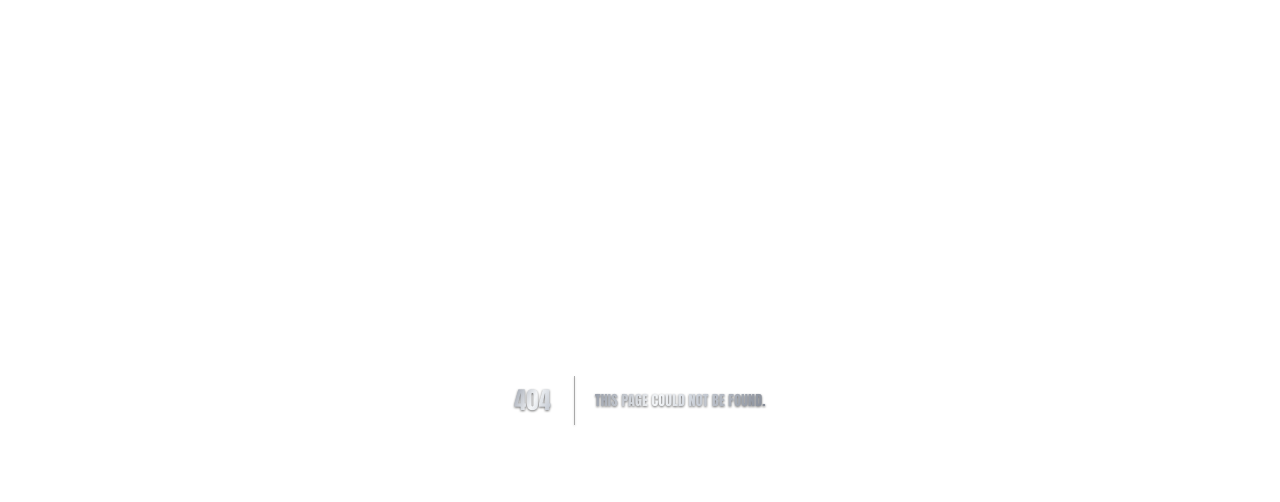
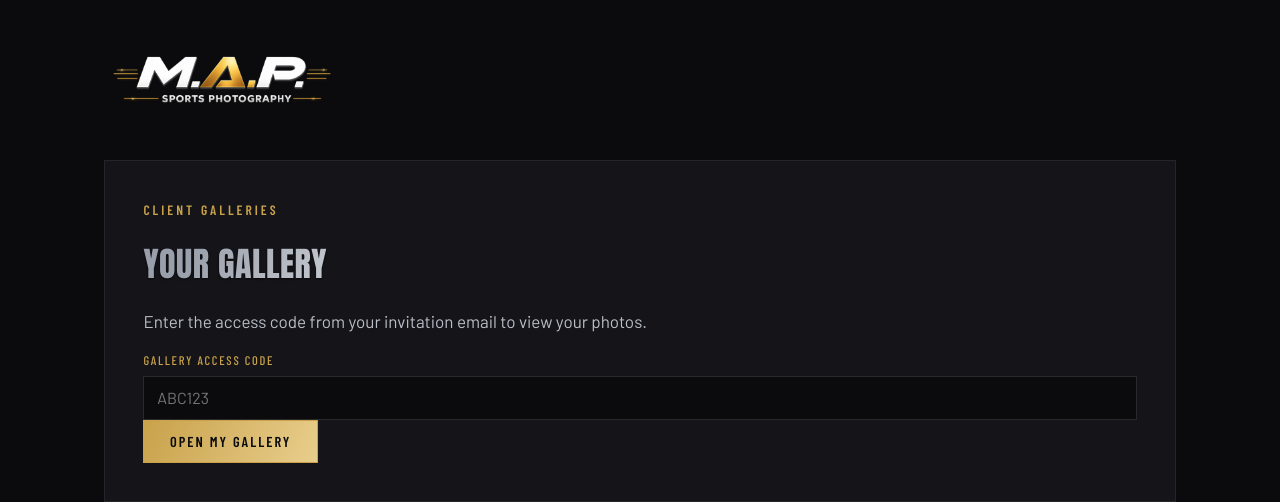
Before and after one commit to MaddenActionPhotography/mapactionphoto, a Next.js app: page /gallery in a window 1280 px wide. Before the commit this address had no page. Shown: the top 502 px of the page. Built offline with nearby package versions, Linux system fonts and the light colour scheme.

Commit message:
Implement gallery page with access code functionality

```diff
--- /dev/null
+++ b/app/gallery/page.js
@@ -0,0 +1,151 @@
+"use client";
+
+import { useEffect, useState } from "react";
+
+export default function Gallery() {
+  const [code, setCode] = useState("");
+  const [status, setStatus] = useState("idle"); // idle | loading | open | error
+  const [error, setError] = useState("");
+  const [data, setData] = useState(null);
+  const [lightbox, setLightbox] = useState(null);
+
+  useEffect(() => {
+    const fromUrl = new URLSearchParams(window.location.search).get("code");
+    if (fromUrl) {
+      setCode(fromUrl.toUpperCase());
+      openGallery(fromUrl);
+    }
+  }, []);
+
+  useEffect(() => {
+    if (!lightbox) return;
+    const onKey = (e) => {
+      if (e.key === "Escape") setLightbox(null);
+    };
+    window.addEventListener("keydown", onKey);
+    document.body.style.overflow = "hidden";
+    return () => {
+      window.removeEventListener("keydown", onKey);
+      document.body.style.overflow = "";
+    };
+  }, [lightbox]);
+
+  async function openGallery(rawCode) {
+    setStatus("loading");
+    setError("");
+    try {
+      const res = await fetch("/api/gallery", {
+        method: "POST",
+        headers: { "Content-Type": "application/json" },
+        body: JSON.stringify({ code: rawCode }),
+      });
+      const json = await res.json().catch(() => ({}));
+      if (!res.ok) throw new Error(json.error || "Something went wrong.");
+      setData(json);
+      setStatus("open");
+    } catch (e) {
+      setError(e.message);
+      setStatus("error");
+    }
+  }
+
+  function submit(e) {
+    e.preventDefault();
+    openGallery(code);
+  }
+
+  return (
+    <main className="gallery-page">
+      <div className="wrap">
+        <a className="logo gallery-logo" href="/">
+          <img src="/map-logo.png" alt="M.A.P. Sports Photography" />
+        </a>
+
+        {status !== "open" ? (
+          <div className="panel gallery-gate">
+            <span className="eyebrow">Client galleries</span>
+            <h1 className="gallery-h1">Your gallery</h1>
+            <p>
+              Enter the access code from your invitation email to view your
+              photos.
+            </p>
+            <form onSubmit={submit}>
+              <div className="field">
+                <label htmlFor="code">Gallery access code</label>
+                <input
+                  id="code"
+                  value={code}
+                  onChange={(e) => setCode(e.target.value.toUpperCase())}
+                  placeholder="ABC123"
+                  autoCapitalize="characters"
+                />
+              </div>
+              {error ? <p className="form-error">{error}</p> : null}
+              <button className="btn" type="submit" disabled={status === "loading"}>
+                {status === "loading" ? "Opening…" : "Open my gallery"}
+              </button>
+            </form>
+          </div>
+        ) : (
+          <>
+            <div className="gallery-head">
+              <span className="eyebrow">
+                {data.gallery.sport || "Game gallery"}
+                {data.gallery.event_date ? ` · ${data.gallery.event_date}` : ""}
+              </span>
+              <h1 className="gallery-h1">{data.gallery.title}</h1>
+              <p className="gallery-note">
+                Proofs are watermarked. Note the file names of the shots you
+                want, then contact me to purchase — $8 per image, $20 per poster
+                edit. Your clean, full-resolution files unlock with the download
+                code I send you.
+              </p>
+            </div>
+
+            {data.photos.length === 0 ? (
+              <p className="admin-muted">
+                No photos in this gallery yet — check back shortly.
+              </p>
+            ) : (
+              <div className="proof-grid">
+                {data.photos.map((p) => (
+                  <button
+                    key={p.id}
+                    className="proof"
+                    onClick={() => setLightbox(p)}
+                    aria-label={`Enlarge ${p.filename}`}
+                  >
+                    <img src={p.url} alt={p.filename} loading="lazy" />
+                    <span>{p.filename}</span>
+                  </button>
+                ))}
+              </div>
+            )}
+          </>
+        )}
+      </div>
+
+      {lightbox ? (
+        <div
+          className="lightbox"
+          role="dialog"
+          aria-modal="true"
+          onClick={() => setLightbox(null)}
+        >
+          <button
+            className="lightbox-close"
+            aria-label="Close"
+            onClick={() => setLightbox(null)}
+          >
+            ✕
+          </button>
+          <img
+            src={lightbox.url}
+            alt={lightbox.filename}
+            onClick={(e) => e.stopPropagation()}
+          />
+        </div>
+      ) : null}
+    </main>
+  );
+}
```
